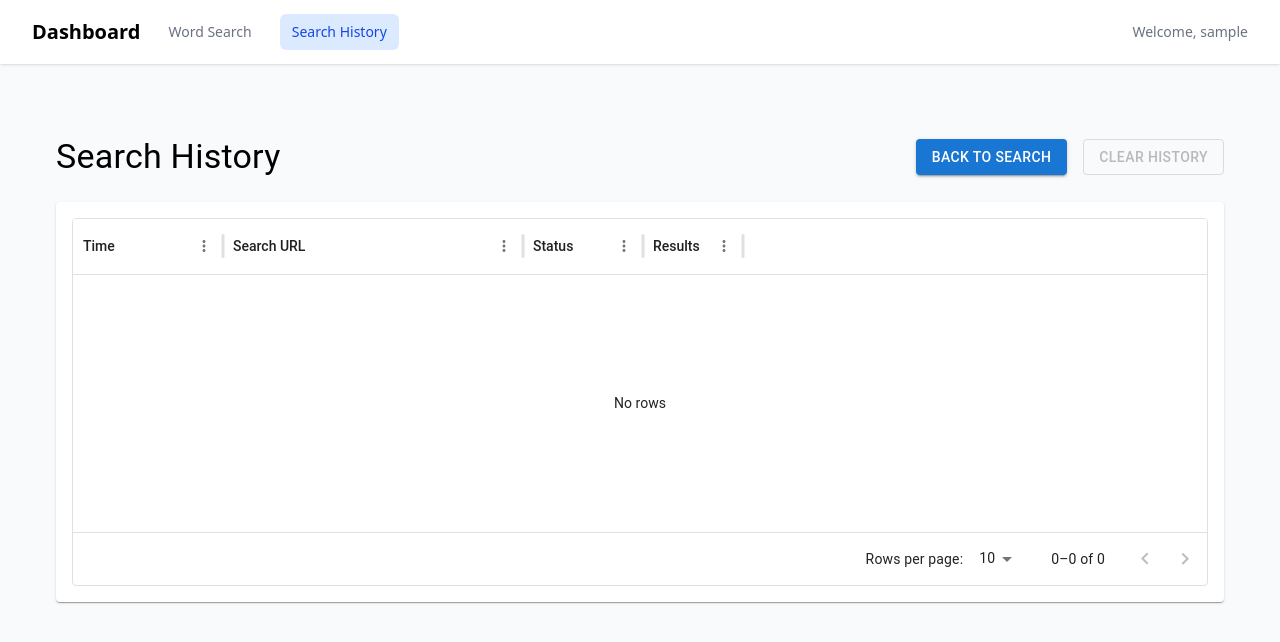
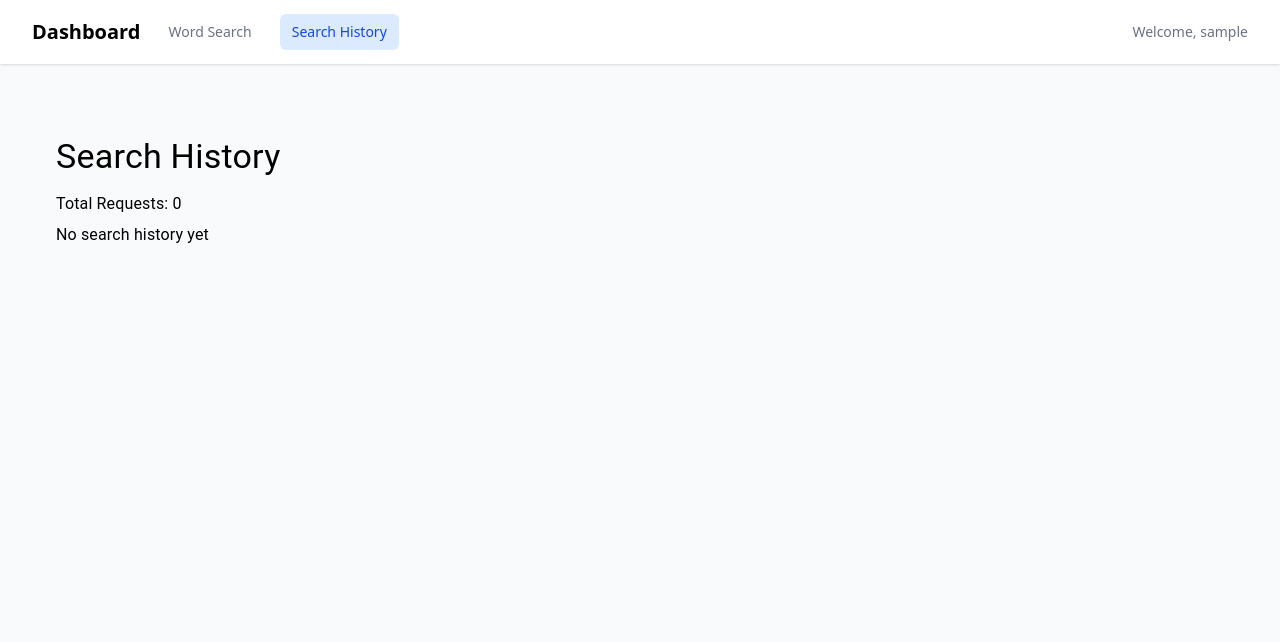
Before and after one commit to MariaAmr/WordFindingReact, a React (Vite) app: page /dashboard/datamuse-history in a window 1280 px wide. Shown: the top 642 px of the page. Built offline with nearby package versions, Linux system fonts and the light colour scheme; sample sign-in values are in the browser's storage.

Commit message:
first commit

```diff
--- a/package.json
+++ b/package.json
@@ -29,6 +29,7 @@
     "react-redux": "^9.2.0",
     "react-router-dom": "^7.8.0",
     "redux": "^5.0.1",
+    "redux-persist": "^6.0.0",
     "tailwindcss": "^4.1.11",
     "zod": "^4.0.17"
   },
--- a/src/features/api/datamuseApiSlice.ts
+++ b/src/features/api/datamuseApiSlice.ts
@@ -1,6 +1,7 @@
 // features/api/datamuseApiSlice.ts
 import { createAsyncThunk, createSlice } from "@reduxjs/toolkit";
 import axios from "axios";
+import type { RootState } from "../../app/store";
 
 interface WordResult {
   word: string;
@@ -15,6 +16,9 @@ interface ApiRequest {
   timestamp: number;
   response?: WordResult[];
   error?: string;
+  username: string;
+  searchType: string;
+  searchTerm: string;
 }
 
 interface DatamuseState {
@@ -22,6 +26,7 @@ interface DatamuseState {
   history: ApiRequest[];
   loading: boolean;
   error: string | null;
+  requestCount: number;
 }
 
 const initialState: DatamuseState = {
@@ -29,22 +34,26 @@ const initialState: DatamuseState = {
   history: [],
   loading: false,
   error: null,
+  requestCount: 0,
 };
 
 export const searchWords = createAsyncThunk(
   "datamuse/searchWords",
-  async (params: Record<string, string>, { rejectWithValue }) => {
+  async (params: Record<string, string>, { rejectWithValue, getState }) => {
     try {
+      const state = getState() as RootState;
+      const username = state.auth.username || "anonymous";
+
       const response = await axios.get("https://api.datamuse.com/words", {
         params,
       });
-      return response.data;
+
+      return { data: response.data, username }; // Return both data and username
     } catch (err) {
       return rejectWithValue(err.response?.data || "An error occurred");
     }
   }
 );
-
 const datamuseSlice = createSlice({
   name: "datamuse",
   initialState,
@@ -58,6 +67,10 @@ const datamuseSlice = createSlice({
       .addCase(searchWords.pending, (state, action) => {
         state.loading = true;
         state.error = null;
+        const searchType = Object.keys(action.meta.arg)[0];
+        const searchTerm = action.meta.arg[searchType];
+
+        // Remove the username or find another way to get it
         state.history.unshift({
           id: Date.now().toString(),
           url: `https://api.datamuse.com/words?${new URLSearchParams(
@@ -65,19 +78,25 @@ const datamuseSlice = createSlice({
           ).toString()}`,
           status: "pending",
           timestamp: Date.now(),
+          username: "unknown", // Temporary placeholder
+          searchType,
+          searchTerm,
+          response: undefined,
         });
       })
       .addCase(searchWords.fulfilled, (state, action) => {
         state.loading = false;
-        state.results = action.payload;
+        state.results = action.payload.data; // Access the data property
         const pendingRequest = state.history.find(
           (req) => req.status === "pending"
         );
         if (pendingRequest) {
           pendingRequest.status = "fulfilled";
-          pendingRequest.response = action.payload;
+          pendingRequest.response = action.payload.data;
+          pendingRequest.username = action.payload.username; // Set the username
         }
       })
+
       .addCase(searchWords.rejected, (state, action) => {
         state.loading = false;
         state.error = action.payload as string;
--- a/src/pages/HistoryPage.tsx
+++ b/src/pages/HistoryPage.tsx
@@ -1,138 +1,68 @@
+// pages/DatamuseHistoryPage.tsx
 import React from "react";
-import { useAppDispatch, useAppSelector } from "../app/store";
-import { clearHistory } from "../features/api/datamuseApiSlice";
-import { useNavigate } from "react-router-dom";
-import { DataGrid, type GridColDef } from "@mui/x-data-grid";
-import { Button, Paper, Typography, Chip, Box } from "@mui/material";
-import Loader from "../Loader/Loader";
+import { useAppSelector } from "../app/store";
+import {
+  Paper,
+  Typography,
+  Box,
+  List,
+  ListItem,
+  ListItemText,
+} from "@mui/material";
 
-const HistoryPage = () => {
-  const dispatch = useAppDispatch();
-  const { history } = useAppSelector((state) => state.datamuse);
-  const navigate = useNavigate();
+const DatamuseHistoryPage = () => {
+  const { history, requestCount } = useAppSelector((state) => state.datamuse);
   const { token } = useAppSelector((state) => state.auth);
-
-  // Redirect to login if not authenticated
-  React.useEffect(() => {
-    if (!token) {
-      navigate("/login");
-    }
-  }, [token, navigate]);
-
-  const columns: GridColDef[] = [
-    {
-      field: "timestamp",
-      headerName: "Time",
-      width: 150,
-      valueFormatter: (params) => new Date(params.value).toLocaleTimeString(),
-    },
-    {
-      field: "url",
-      headerName: "Search URL",
-      width: 300,
-      renderCell: (params) => (
-        <Box sx={{ overflow: "hidden", textOverflow: "ellipsis" }}>
-          {params.value}
-        </Box>
-      ),
-    },
-    {
-      field: "status",
-      headerName: "Status",
-      width: 120,
-      renderCell: (params) => (
-        <Chip
-          label={params.value}
-          color={
-            params.value === "fulfilled"
-              ? "success"
-              : params.value === "rejected"
-              ? "error"
-              : "warning"
-          }
-          size="small"
-        />
-      ),
-    },
-    {
-      field: "resultsCount",
-      headerName: "Results",
-      width: 100,
-      valueGetter: (params) => {
-        // Safely get the response length or default to 0
-        return params.row.response?.length || 0;
-      },
-    },
-  ];
-
-  // Transform history data to ensure all required fields exist
-  const processedHistory = history.map((item) => ({
-    ...item,
-    response: item.response || [], // Ensure response exists
-    id: item.id || Date.now().toString(), // Ensure id exists
-  }));
 
   if (!token) {
     return (
-      <Box
-        display="flex"
-        justifyContent="center"
-        alignItems="center"
-        minHeight="100vh"
-      >
-        <Loader />
+      <Box p={3}>
+        <Typography>Please login to view history</Typography>
       </Box>
     );
   }
 
   return (
     <Box sx={{ p: 3 }}>
-      <Box
-        display="flex"
-        justifyContent="space-between"
-        alignItems="center"
-        mb={3}
-      >
-        <Typography variant="h4">Search History</Typography>
-        <Box>
-          <Button
-            variant="contained"
-            onClick={() => navigate("/dashboard/datamuse-search")}
-            sx={{ mr: 2 }}
-          >
-            Back to Search
-          </Button>
-          <Button
-            variant="outlined"
-            color="error"
-            onClick={() => dispatch(clearHistory())}
-            disabled={history.length === 0}
-          >
-            Clear History
-          </Button>
-        </Box>
-      </Box>
+      <Typography variant="h4" gutterBottom>
+        Search History
+      </Typography>
+      <Typography variant="subtitle1" gutterBottom>
+        Total Requests: {requestCount}
+      </Typography>
 
-      <Paper sx={{ p: 2, height: 400 }}>
-        <DataGrid
-          rows={processedHistory} // Use processed history
-          columns={columns}
-          getRowId={(row) => row.id}
-          pageSizeOptions={[5, 10, 20]}
-          initialState={{
-            pagination: {
-              paginationModel: { pageSize: 10 },
-            },
-          }}
-          sx={{
-            "& .MuiDataGrid-cell": {
-              py: 1,
-            },
-          }}
-        />
-      </Paper>
+      {history.length === 0 ? (
+        <Typography>No search history yet</Typography>
+      ) : (
+        <List>
+          {history.map((item) => (
+            <Paper key={item.id} sx={{ mb: 2, p: 2 }}>
+              <ListItem>
+                <ListItemText
+                  primary={`${item.searchType}: ${item.searchTerm}`}
+                  secondary={
+                    <>
+                      <Typography component="span" display="block">
+                        Status: {item.status}
+                      </Typography>
+                      <Typography component="span" display="block">
+                        Date: {new Date(item.timestamp).toLocaleString()}
+                      </Typography>
+                      {item.response && (
+                        <Typography component="span" display="block">
+                          Results: {item.response.length}
+                        </Typography>
+                      )}
+                    </>
+                  }
+                />
+              </ListItem>
+            </Paper>
+          ))}
+        </List>
+      )}
     </Box>
   );
 };
 
-export default HistoryPage;
+export default DatamuseHistoryPage;
--- a/src/pages/SearchPage.tsx
+++ b/src/pages/SearchPage.tsx
@@ -1,8 +1,7 @@
 // pages/DatamuseSearchPage.tsx
-import React, { useState } from "react";
-import { useAppDispatch, useAppSelector } from "../app/store";
+import React, { useState, useEffect } from "react";
+import { store, useAppDispatch, useAppSelector } from "../app/store";
 import { searchWords } from "../features/api/datamuseApiSlice";
-import Loader from "../Loader/Loader";
 import { useNavigate } from "react-router-dom";
 import {
   Button,
@@ -11,9 +10,9 @@ import {
   MenuItem,
   Paper,
   Typography,
-  Chip,
   Box,
 } from "@mui/material";
+import Loader from "../Loader/Loader";
 
 const DatamuseSearchPage = () => {
   const [searchTerm, setSearchTerm] = useState("");
@@ -23,18 +22,29 @@ const DatamuseSearchPage = () => {
   const navigate = useNavigate();
   const { token } = useAppSelector((state) => state.auth);
 
-  // Redirect to login if not authenticated
-  React.useEffect(() => {
-    if (!token) {
-      navigate("/login");
-    }
-  }, [token, navigate]);
+  // Debugging
+  useEffect(() => {
+    console.log("Current results:", results);
+  }, [results]);
 
-  const handleSearch = (e: React.FormEvent) => {
-    e.preventDefault();
-    if (!searchTerm.trim()) return;
-    dispatch(searchWords({ [searchType]: searchTerm }));
-  };
+ const handleSearch = async (e: React.FormEvent) => {
+   e.preventDefault();
+   if (!searchTerm.trim()) return;
+
+   console.log("Searching for:", { [searchType]: searchTerm });
+   try {
+     const result = await dispatch(searchWords({ [searchType]: searchTerm }));
+     console.log("Dispatch result:", result);
+     if (searchWords.fulfilled.match(result)) {
+       console.log("Search successful - payload:", result.payload);
+       console.log("Current Redux state:", store.getState().datamuse);
+     } else if (searchWords.rejected.match(result)) {
+       console.error("Search rejected:", result.error);
+     }
+   } catch (err) {
+     console.error("Search failed:", err);
+   }
+ };
 
   if (!token) {
     return (
@@ -85,17 +95,14 @@ const DatamuseSearchPage = () => {
               disabled={loading}
               sx={{ minWidth: 100 }}
             >
-              {loading ? <Loader size={20} /> : "Search"}
+              {loading ? <Loader /> : "Search"}
             </Button>
           </Box>
 
           {error && (
-            <Chip
-              label={`Error: ${error}`}
-              color="error"
-              variant="outlined"
-              sx={{ mb: 2 }}
-            />
+            <Typography color="error" sx={{ mb: 2 }}>
+              Error: {error}
+            </Typography>
           )}
         </form>
 
@@ -107,19 +114,22 @@ const DatamuseSearchPage = () => {
           <Box display="flex" justifyContent="center" py={4}>
             <Loader />
           </Box>
+        ) : error ? (
+          <Typography color="error">Search failed: {error}</Typography>
         ) : results.length > 0 ? (
           <Box
             display="grid"
             gridTemplateColumns="repeat(auto-fill, minmax(200px, 1fr))"
             gap={2}
+            sx={{ maxHeight: "60vh", overflow: "auto" }}
           >
-            {results.map((word) => (
-              <Paper key={word.word} sx={{ p: 2 }}>
+            {results.map((word, index) => (
+              <Paper key={`${word.word}-${index}`} sx={{ p: 2 }}>
                 <Typography fontWeight="bold">{word.word}</Typography>
                 <Typography variant="body2">Score: {word.score}</Typography>
                 {word.tags && (
                   <Typography variant="caption" color="text.secondary">
-                    {word.tags.join(", ")}
+                    Tags: {word.tags.join(", ")}
                   </Typography>
                 )}
               </Paper>
@@ -127,7 +137,9 @@ const DatamuseSearchPage = () => {
           </Box>
         ) : (
           <Typography color="text.secondary" textAlign="center" py={2}>
-            No results found
+            {searchTerm
+              ? `No results found for "${searchTerm}"`
+              : "Enter a search term above"}
           </Typography>
         )}
       </Paper>
```
Also changed, not shown: 1 other file (tests, documents, lock files or other folders).
